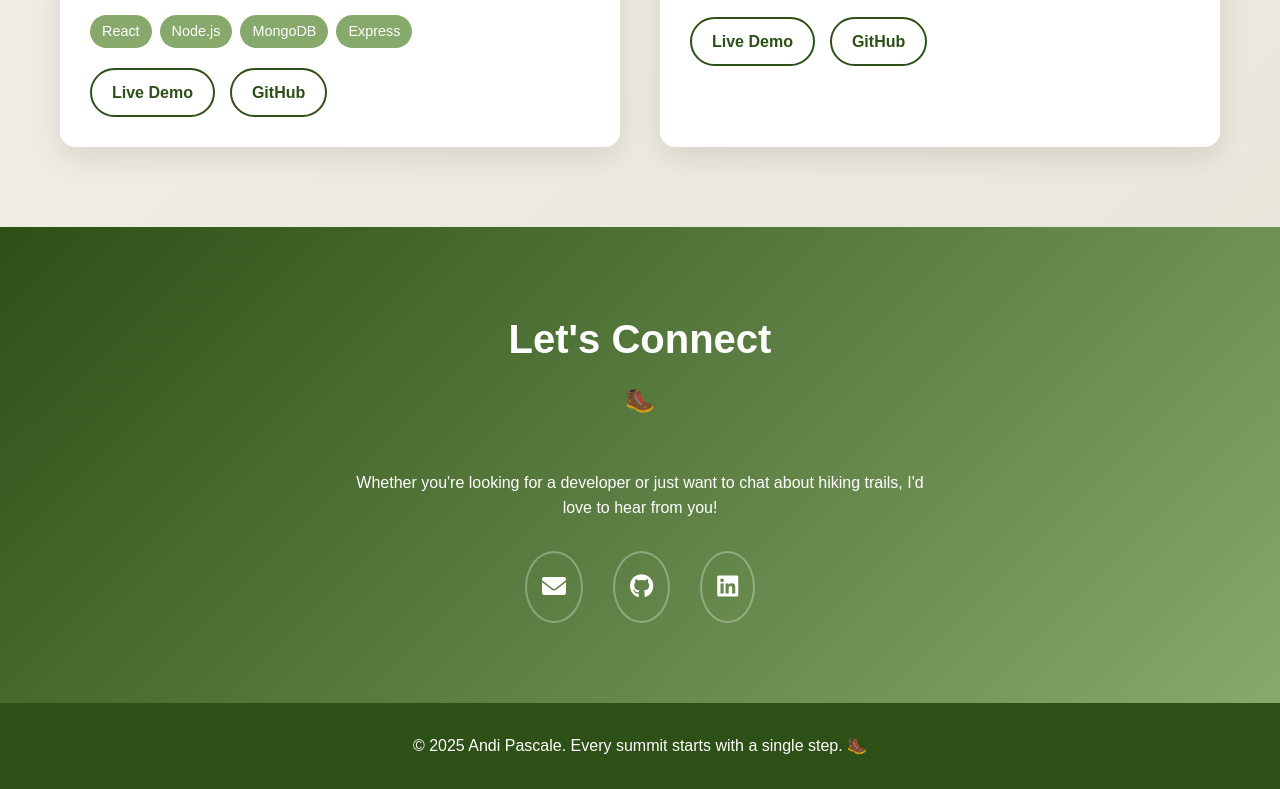
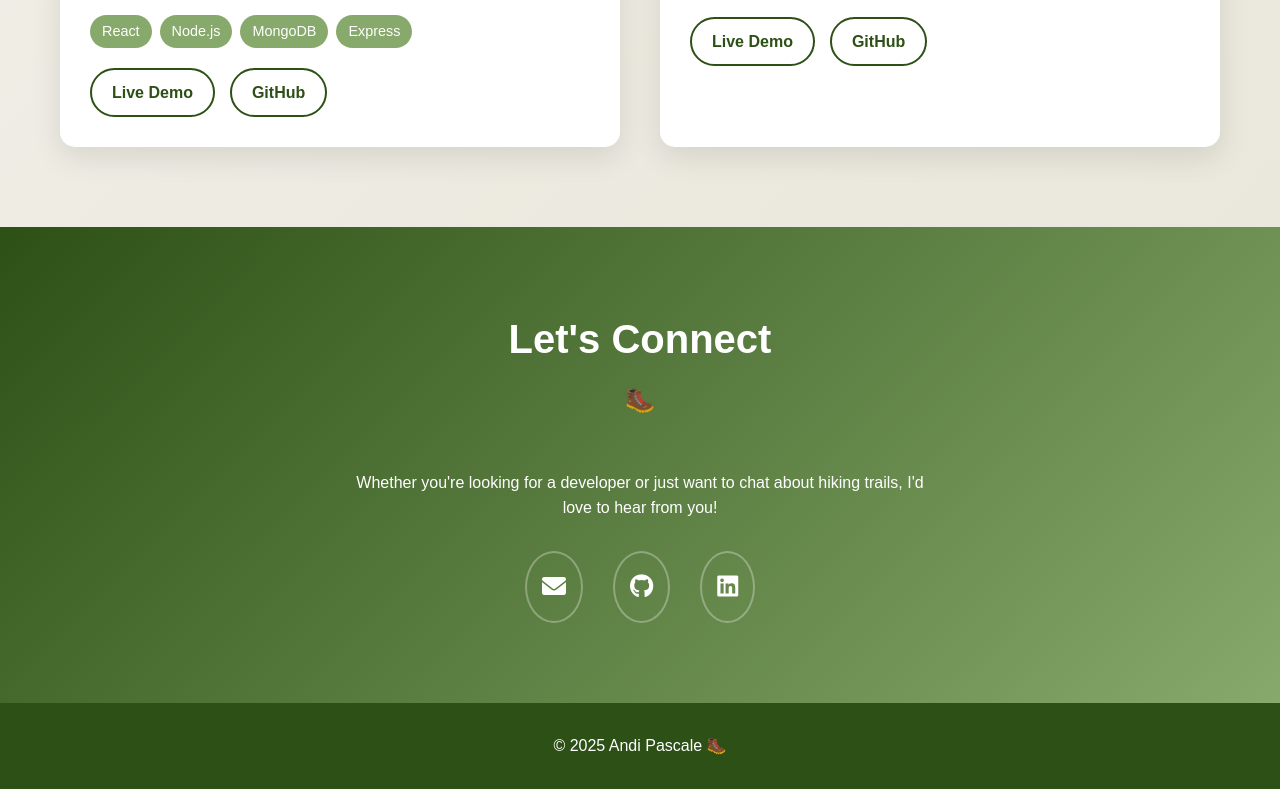
Before and after one commit to Andipascale7/andipascale7.github.io, a plain HTML site: page index.html in a window 1280 px wide. Shown: the part 1609-2398 px from the top of the page. Drawn offline with Linux system fonts and the light colour scheme.

Commit message:
portofolio update

```diff
--- a/index.html
+++ b/index.html
@@ -233,7 +233,7 @@
             color: var(--white);
         }
 
-        /* Contact Section */
+        /* Contact  */
         .contact {
             background: linear-gradient(135deg, var(--forest-green) 0%, var(--sage-green) 100%);
             color: var(--white);
@@ -335,7 +335,6 @@
             <h2 class="section-title">Trail Markers</h2>
             <div class="projects-grid">
 
-                <!-- Project 1  -->
                 <div class="project-card">
                     <div class="project-image">
                         <i class="fas fa-laptop-code"></i>
@@ -357,7 +356,6 @@
                     </div>
                 </div>
 
-                <!-- Project 2 -->
                 <div class="project-card">
                     <div class="project-image">
                         <i class="fas fa-mobile-alt"></i>
@@ -379,7 +377,6 @@
                     </div>
                 </div>
 
-                <!--  more projects-->
             </div>
         </div>
     </section>
@@ -408,12 +405,12 @@
 
     <footer>
         <div class="container">
-            <p>&copy; 2025 Andi Pascale. Every summit starts with a single step. 🥾</p>
+            <p>&copy; 2025 Andi Pascale 🥾</p>
         </div>
     </footer>
 
     <script>
-        //  scrolling for navigation links
+
         document.querySelectorAll('nav a[href^="#"]').forEach(anchor => {
             anchor.addEventListener('click', function (e) {
                 e.preventDefault();
@@ -427,7 +424,6 @@
             });
         });
 
-        // scroll effect to navigation
         window.addEventListener('scroll', function() {
             const nav = document.querySelector('nav');
             if (window.scrollY > 100) {
```
Also changed, not shown: 1 other file.
